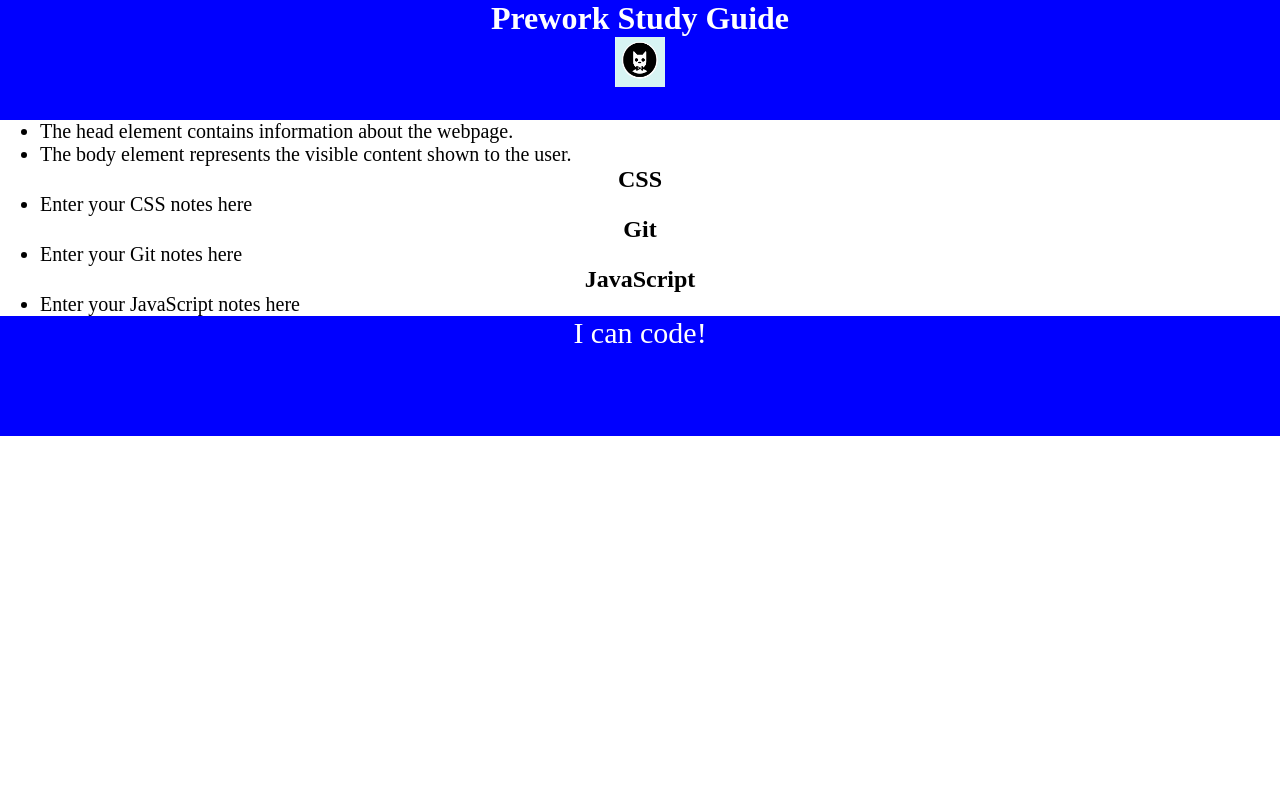
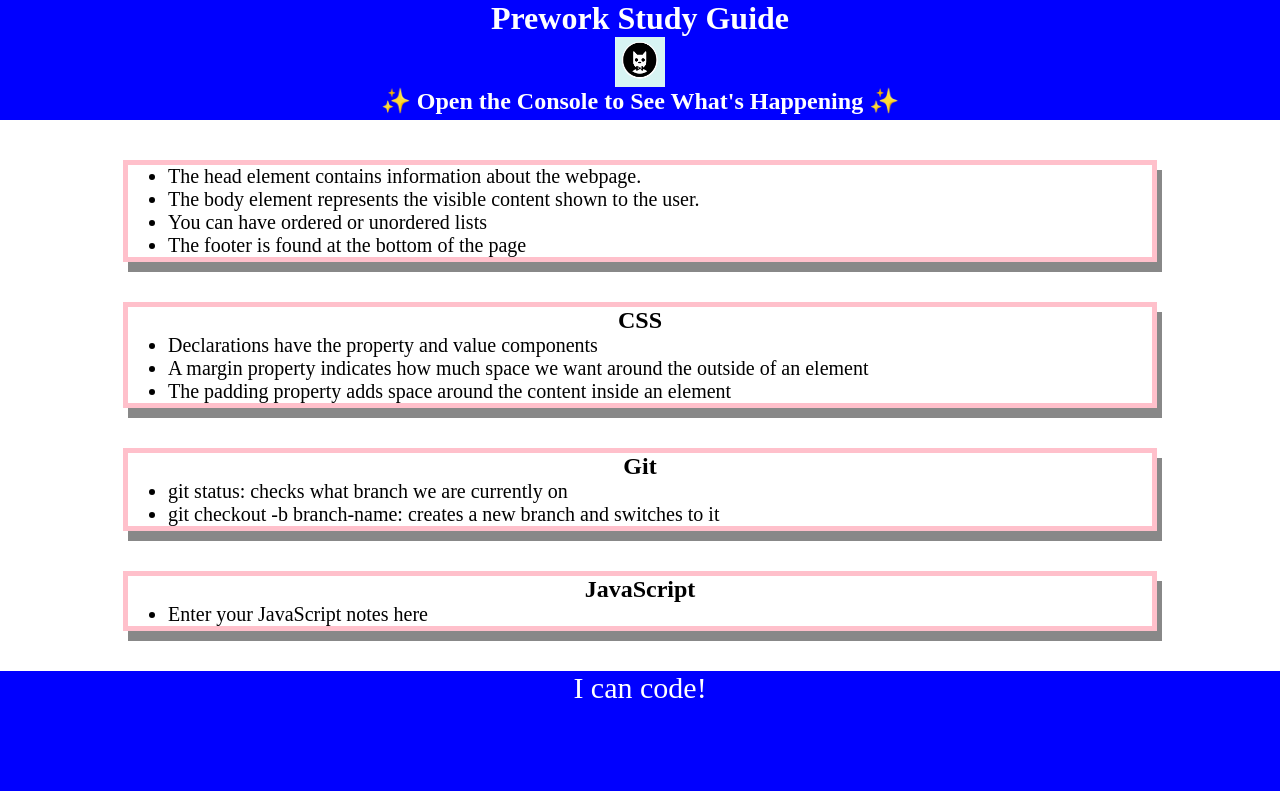
Before and after one commit to LidiaBhogal/Prework-study-guide, a plain HTML site: page assets/index.html in a window 1280 px wide. Drawn offline with Linux system fonts and the light colour scheme.

Commit message:
for loop added to perform task on array

```diff
--- a/assets/index.html
+++ b/assets/index.html
@@ -13,26 +13,33 @@
   <header id="top">
     <h1>Prework Study Guide</h1>
     <img src="bowtie-cat.png" alt="Profile image of cat wearing a bow tie." />
+    <h2>✨ Open the Console to See What's Happening ✨</h2>
   </header>
   <main>
     <section class="card" id="html-section">
       <ul>
         <li>The head element contains information about the webpage.</li>
         <li>The body element represents the visible content shown to the user.</li>
+        <li>You can have ordered or unordered lists</li>
+        <li> The footer is found at the bottom of the page</li>
       </ul>
     </section>
 
     <section class="card" id="css-section">
       <h2>CSS</h2>
       <ul>
-        <li>Enter your CSS notes here</li>
+        <li>Declarations have the property and value components
+        </li>
+        <li>A margin property indicates how much space we want around the outside of an element</li>
+        <li>The padding property adds space around the content inside an element</li>
       </ul>
     </section>
 
     <section class="card" id="git-section">
       <h2>Git</h2>
       <ul>
-        <li>Enter your Git notes here</li>
+        <li>git status: checks what branch we are currently on</li>
+        <li>git checkout -b branch-name: creates a new branch and switches to it</li>
       </ul>
     </section>
 
@@ -47,6 +54,7 @@
   <footer>
     <p>I can code!</p>
   </footer>
+  <script src="./script.js"></script>
 </body>
 
 </html>
--- /dev/null
+++ b/assets/script.js
@@ -0,0 +1,19 @@
+var topics = ['HTML', 'CSS', 'Git', 'JavaScript'];
+
+for (var x = 0; x < topics.length; x++) {
+    console.log(topics[x]);
+}
+
+/*
+if (topic === 'HTML') {
+ console.log("Let's study HTML!");
+} else if (topic === 'CSS') {
+ console.log("Let's study CSS!");
+} else if (topic === 'Git') {
+ console.log("Let's study Git!");
+} else if (topic === 'JavaScript') {
+ console.log("Let's study JavaScript!");
+} else {
+ console.log('Please try again!');
+}
+*/
--- a/assets/style.css
+++ b/assets/style.css
@@ -33,3 +33,10 @@ p {
     text-align: center;
     font-size: 30px;
 }
+
+.card {
+    width: 80%;
+    margin: 40px auto;
+    border: 5px solid pink;
+    box-shadow: 5px 10px #888888;
+}
```
